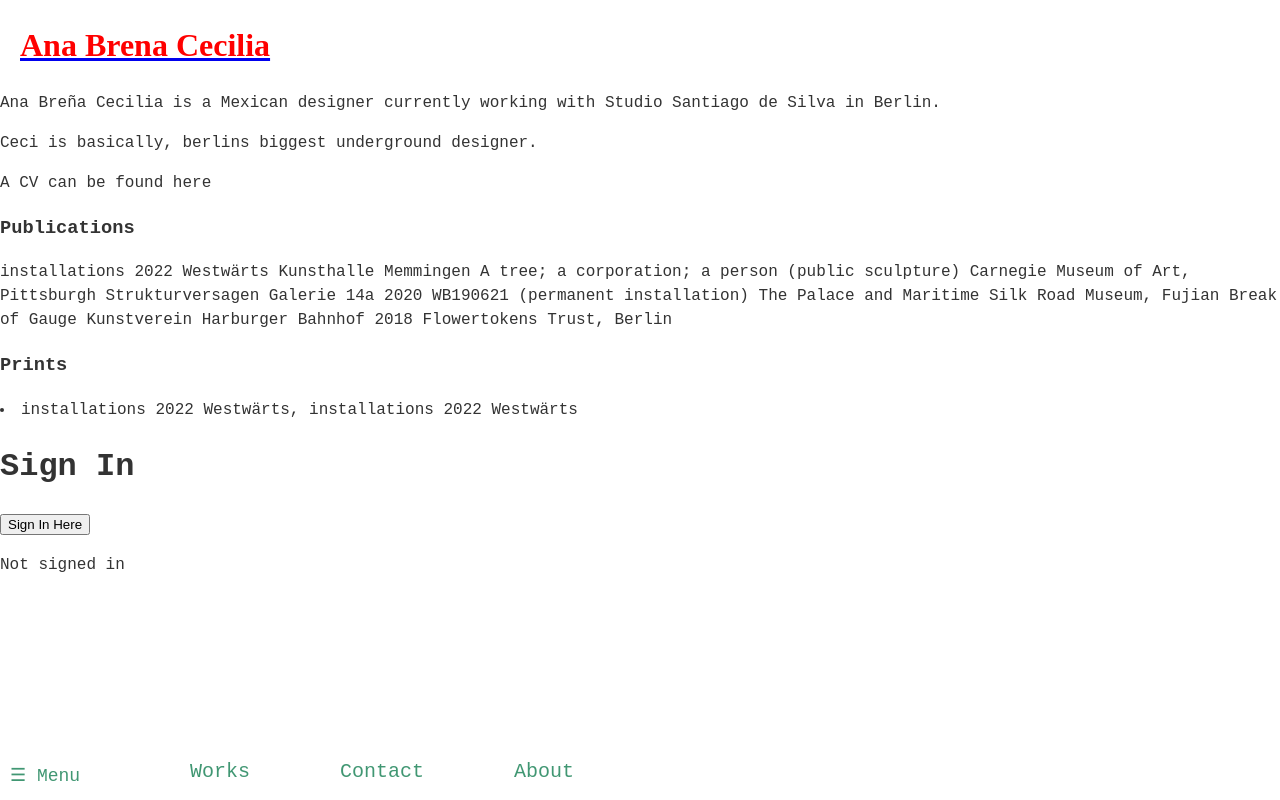
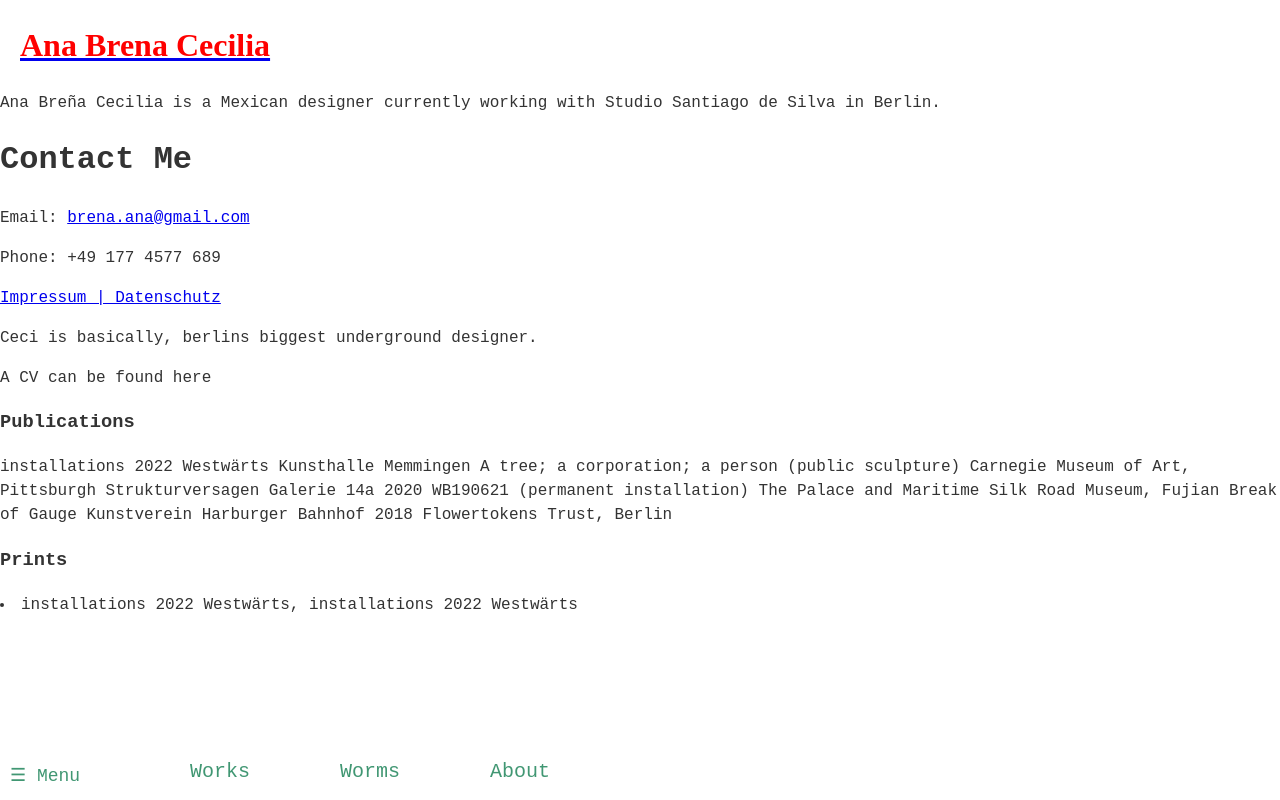
Before and after one commit to syennings/ceci-website, a Next.js app: page /info in a window 1280 px wide. Built offline with nearby package versions, Linux system fonts and the light colour scheme; no server answers.

Commit message:
auth setup

```diff
--- /dev/null
+++ b/components/Header/LoginBaddge.js/index.js
@@ -0,0 +1,21 @@
+import { useSession } from "next-auth/react";
+import Image from "next/image";
+
+export default function LoginBadge() {
+  const { data: session } = useSession();
+
+  return (
+    <>
+      {session ? (
+        <Image
+          src={
+            "https://res.cloudinary.com/ddgzpe5cw/image/upload/v1701860990/Screenshot_2023-12-06_at_12.07.55_udsstv.png"
+          }
+          alt={"badge"}
+          width={200}
+          height={200}
+        />
+      ) : null}
+    </>
+  );
+}
--- a/components/Header/Navigation/index.js
+++ b/components/Header/Navigation/index.js
@@ -20,8 +20,8 @@ export function Navigation() {
             <Link href="/works" passHref>
               <div className={styles.works}>Works</div>
             </Link>
-            <Link href="/contact" passHref>
-              <div className={styles.contact}>Contact</div>
+            <Link href="/worms" passHref>
+              <div className={styles.contact}>Worms</div>
             </Link>
             <Link href="/info" passHref>
               <div className={styles.info}>About</div>
--- a/components/Header/index.js
+++ b/components/Header/index.js
@@ -1,9 +1,11 @@
 import HomeButton from "./HomeButton.js";
+import LoginBadge from "./LoginBaddge.js/index.js";
 import { Navigation } from "./Navigation";
 export default function Header() {
   return (
     <>
       <HomeButton />
+      <LoginBadge />
       <Navigation />
     </>
   );
--- a/components/InfoPage/index.js
+++ b/components/InfoPage/index.js
@@ -1,9 +1,11 @@
 import { useRouter } from "next/router";
 import { useSession, signIn, signOut } from "next-auth/react";
+import { useEffect } from "react";
+import ContactPage from "../ContactPage";
+import Link from "next/link";
 
 export default function InfoPage() {
   const router = useRouter();
-  const { data: session, status } = useSession();
 
   return (
     <>
@@ -12,6 +14,12 @@ export default function InfoPage() {
           Ana Breña Cecilia is a Mexican designer currently working with Studio
           Santiago de Silva in Berlin.
         </p>
+
+        <ContactPage />
+        <Link href="./impressum" target="_blank">
+          Impressum | Datenschutz{" "}
+        </Link>
+
         <p> Ceci is basically, berlins biggest underground designer.</p>
         <p> A CV can be found here</p>
         <h3>Publications </h3>
@@ -25,24 +33,6 @@ export default function InfoPage() {
         <h3> Prints</h3>
         <li> installations 2022 Westwärts, installations 2022 Westwärts</li>
       </div>
-
-      <div>
-        <h1>Sign In</h1>
-
-        {session && (
-          <>
-            <button onClick={() => signOut()}> Sign Out Here </button>
-            <p>Signed in as {session.user.email}</p>
-          </>
-        )}
-        {!session && (
-          <>
-            <button onClick={() => signIn()}> Sign In Here</button>
-
-            <p>Not signed in</p>
-          </>
-        )}
-      </div>
     </>
   );
 }
```
Also changed, not shown: components/Login/login.js (+15 -13 lines), pages/worms/index.js (renamed from pages/contact/index.js, +3 -6 lines), pages/worms/contact.module.css (renamed from pages/contact/contact.module.css).
